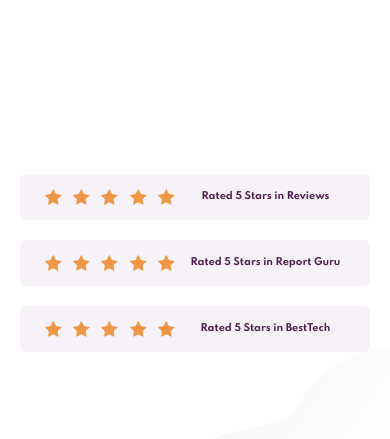
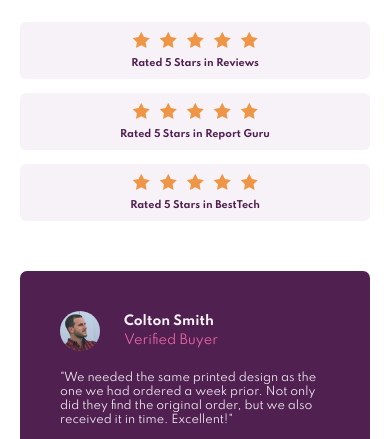
Before and after one commit to sergioatreides/social-proof-section-master, a plain HTML site: page index.html in a window 390 px wide. Shown: the part 405-844 px from the top of the page. Drawn offline with Linux system fonts and the light colour scheme.

Commit message:
Beta version

```diff
--- a/css/styles.css
+++ b/css/styles.css
@@ -11,7 +11,6 @@
     margin: 0 auto;
 }
 body {
-    /* height: 100vh; */
     background-color: var(--white);
     background:
         url("../images/bg-pattern-top-desktop.svg") top left no-repeat,
@@ -56,15 +55,15 @@ h2 {
 }
 .ratings {
     display: grid;
-    grid-row: repeat(3, 1fr);
+    grid-template-rows: repeat(3, 1fr);
     width: 100%;
 }
 .rating {
     display: grid;
-    grid-template-columns: repeat(5, 1fr) 6fr;
+    grid-template-columns: 1fr 1fr;
     width: 80%;
     padding: 15px 20px;
-    margin: 10px 0px;
+    margin: 7px 0px;
     background-color: var(--light-grayish-magenta);
     font-size: .6em;
     font-weight: bold;
@@ -134,10 +133,13 @@ h2 {
 .attribution a {
     color: hsl(228, 45%, 44%);
 }
+
 @media screen and (max-width: 800px) {
     main {
-        display: block;
+        display: grid;
+        height: 95%;
         margin: 20px 20px;
+        grid-template-rows: repeat(2, 1fr);
     }
     .contenedor-superior {
         width: 100%;
@@ -149,24 +151,38 @@ h2 {
     .contenedor-testimonios {
         grid-template-columns: 1fr;
         grid-template-rows: repeat(3, 1fr);
+        width: 100%;
+        height: 100%;
+        grid-gap: 10px;
     }
     .declaration {
-        padding: 0;
+
         text-align: center;
         width: 100%;
-        height: 60%;
+        height: 50%;
     }
     .ratings {
+        display: grid;
         width: 100%;
-        height: 40%;
+        height: 50%;
+        grid-template-rows: repeat(3, 1fr);
+        margin: 0;
+        padding: 0;
     }
     .rating {
         width: 100%;
+        grid-template-columns: 1fr;
+        grid-gap: 7px;
+        padding: 10px;
     }
     .rating-guru,
     .rating-best,
     .rating-reviews {
         justify-self: center;
+        align-items: flex-start;
+    }
+    .testimonio {
+        height: 100%;
     }
 
 }
--- a/index.html
+++ b/index.html
@@ -21,27 +21,21 @@
         </div>
         <div class="ratings">
           <div class="rating rating-reviews">
-            <img src="../images/icon-star.svg")>
-            <img src="../images/icon-star.svg")>
-            <img src="../images/icon-star.svg")>
-            <img src="../images/icon-star.svg")>
-            <img src="../images/icon-star.svg")>
+            <div class="estrellas">
+              <img src="../images/icon-star.svg")><img src="../images/icon-star.svg")><img src="../images/icon-star.svg")><img src="../images/icon-star.svg")><img src="../images/icon-star.svg")>
+            </div>
             <span class="alineado">Rated 5 Stars in Reviews</span>
           </div>
           <div class="rating rating-guru">
-            <img src="../images/icon-star.svg")>
-            <img src="../images/icon-star.svg")>
-            <img src="../images/icon-star.svg")>
-            <img src="../images/icon-star.svg")>
-            <img src="../images/icon-star.svg")>
+            <div class="estrellas">
+              <img src="../images/icon-star.svg")><img src="../images/icon-star.svg")><img src="../images/icon-star.svg")><img src="../images/icon-star.svg")><img src="../images/icon-star.svg")>
+            </div>
             <span class="alineado">Rated 5 Stars in Report Guru</span>
           </div>
           <div class="rating rating-best">
-            <img src="../images/icon-star.svg")>
-            <img src="../images/icon-star.svg")>
-            <img src="../images/icon-star.svg")>
-            <img src="../images/icon-star.svg")>
-            <img src="../images/icon-star.svg")>
+            <div class="estrellas">
+              <img src="../images/icon-star.svg")><img src="../images/icon-star.svg")><img src="../images/icon-star.svg")><img src="../images/icon-star.svg")><img src="../images/icon-star.svg")>
+            </div>
             <span class="alineado">Rated 5 Stars in BestTech</span>
           </div>
         </div>
@@ -82,10 +76,13 @@
           standard. Will definitely use them again and recommend them to everyone!"</p>
         </article>
       </section>
+
     </main>
+
     <footer class="attribution">
       Challenge by <a href="https://www.frontendmentor.io?ref=challenge" target="_blank">Frontend Mentor</a>.
       Coded by <a href="https://github.com/sergioatreides">Sergio Atreides</a>.
     </footer>
+
   </body>
 </html>
```
